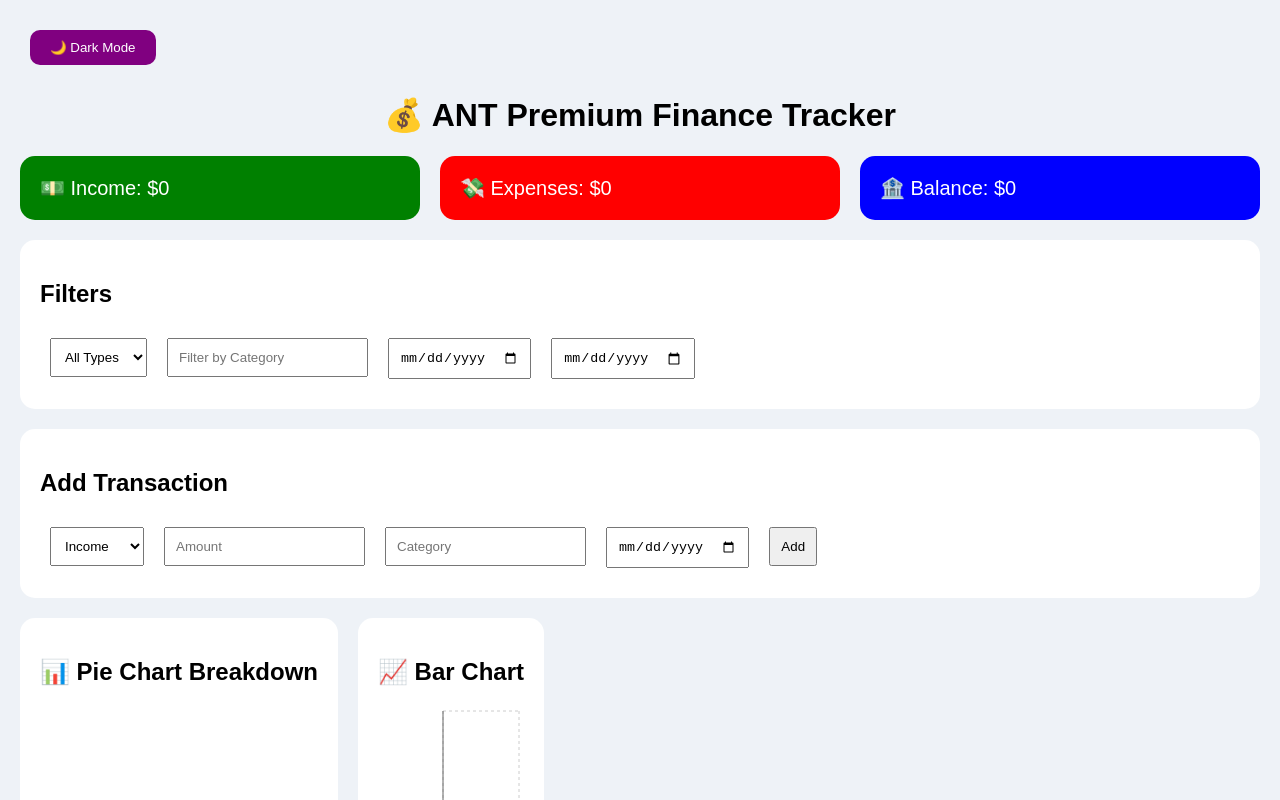
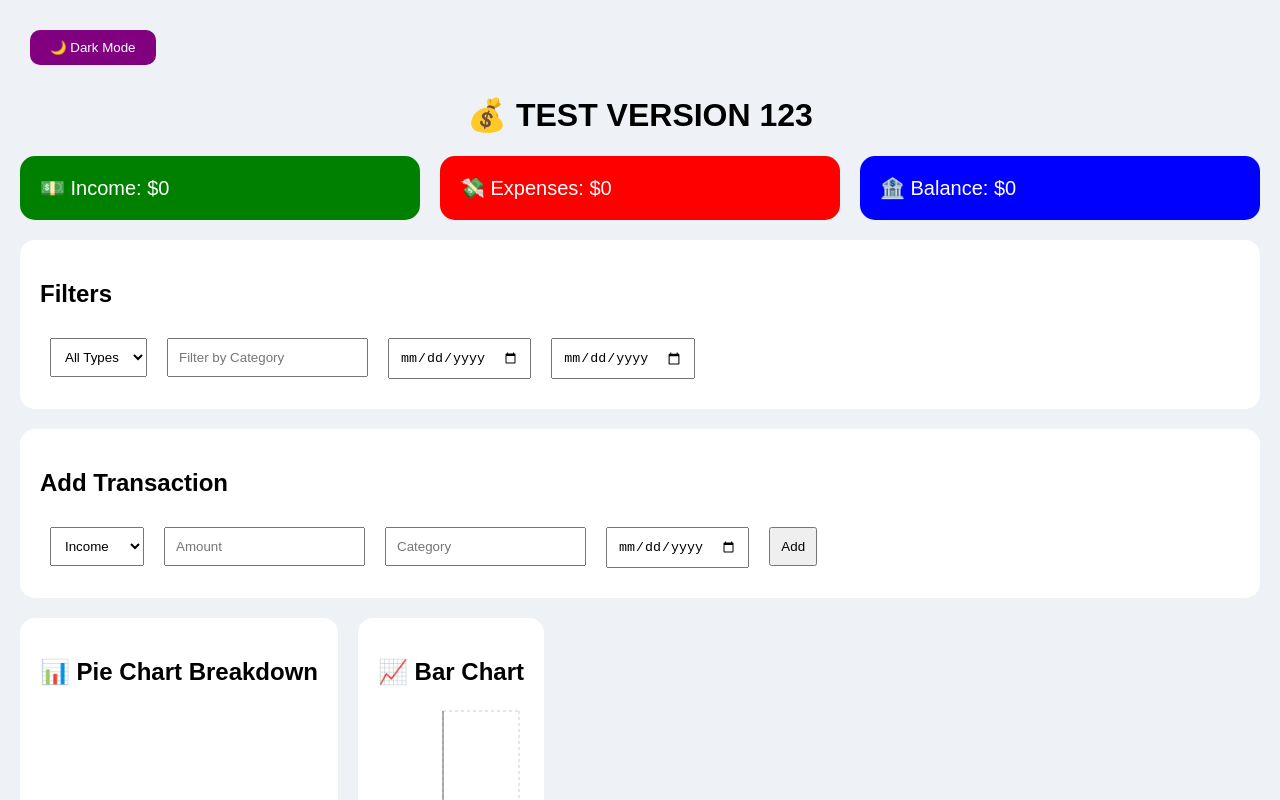
Before and after one commit to Tejaswini810/finance-tracker, a React (Create React App) app in the folder finance-tracker/: page / in a window 1280 px wide. Shown: the top 800 px of the page. Built offline with nearby package versions, Linux system fonts and the light colour scheme.

Commit message:
Testing deploy

```diff
--- a/finance-tracker/src/App.js
+++ b/finance-tracker/src/App.js
@@ -120,8 +120,7 @@ function App() {
         {darkMode ? "☀️ Light Mode" : "🌙 Dark Mode"}
       </button>
 
-      <h1>💰 ANT Premium Finance Tracker</h1>
-
+      <h1>💰 TEST VERSION 123</h1>
       <div className="summary">
         <div className="card income">💵 Income: ${income}</div>
         <div className="card expense">💸 Expenses: ${expense}</div>
```
